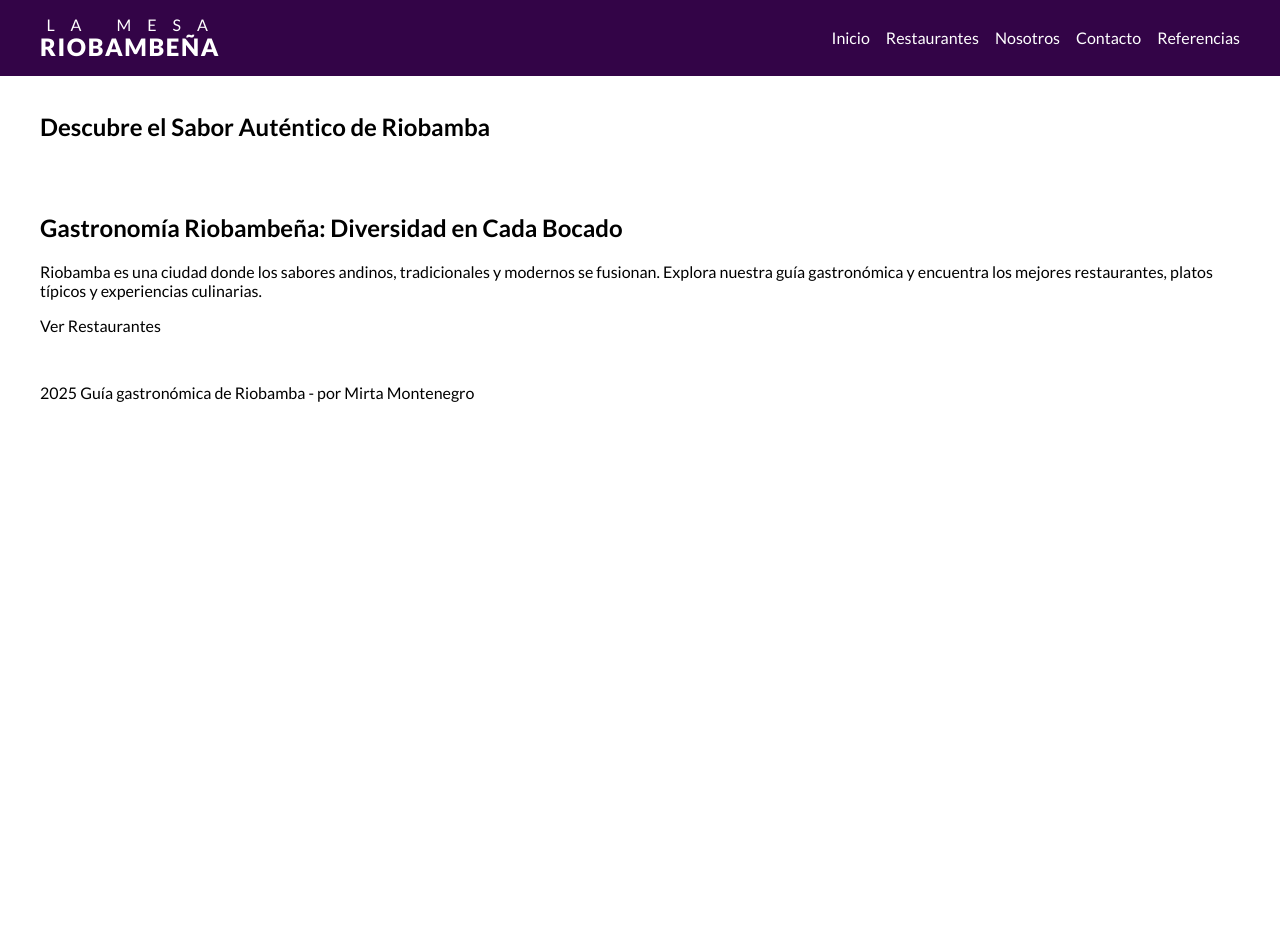
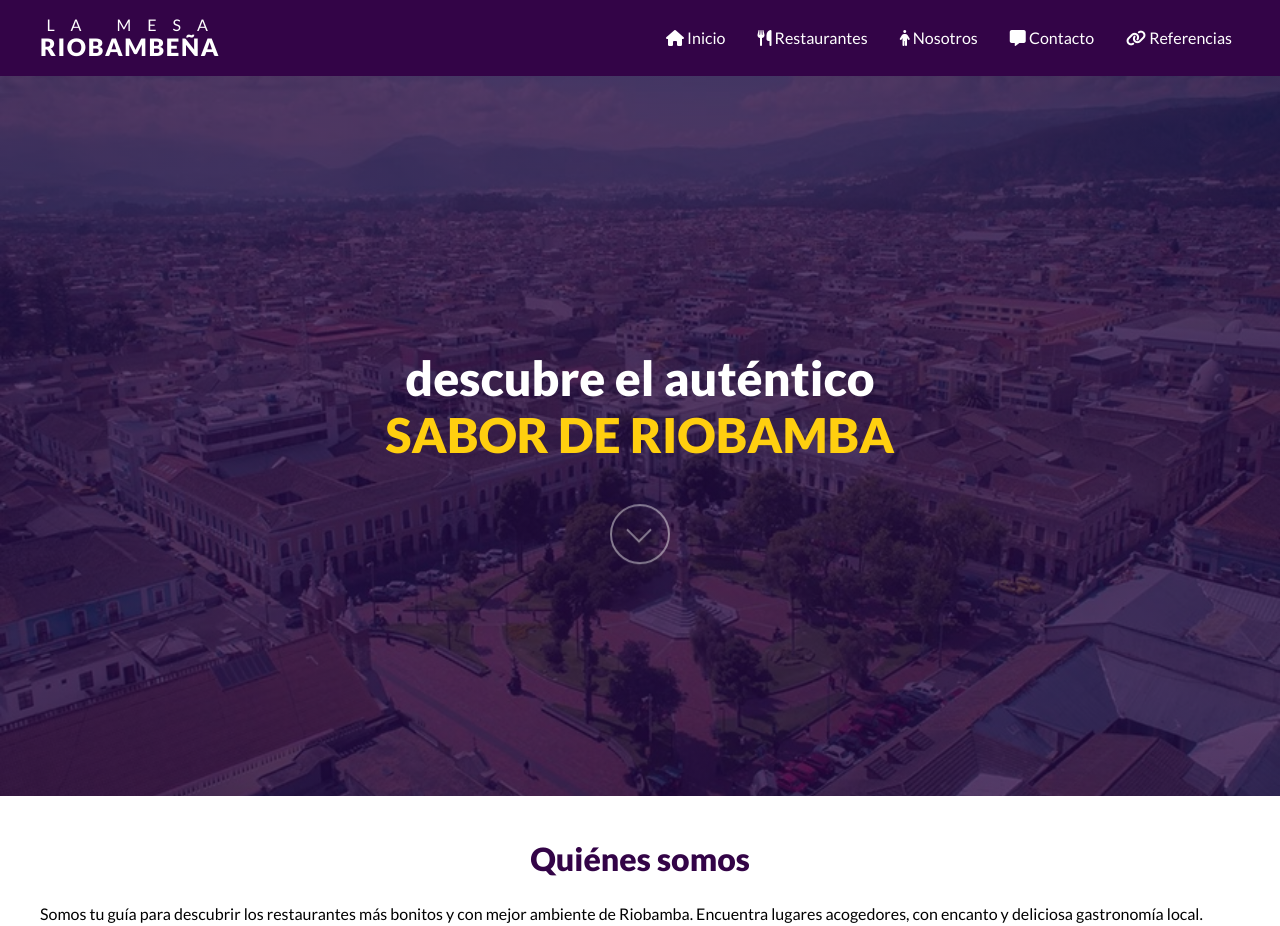
Before and after one commit to msmontenegro3/gastronomia_riobamba, a website built with Parcel: page src/index.html in a window 1280 px wide. Shown: the top 926 px of the page. Before the commit the page ends 800 px from the top, so only its background shows below. Built offline with nearby package versions, Linux system fonts and the light colour scheme.

Commit message:
Index almost done

```diff
--- a/src/index.html
+++ b/src/index.html
@@ -8,15 +8,19 @@
 <body>
     <include src="src/layouts/header.html"></include><!-- header -->
 
-    <section class="hero container">
-        <h1>Descubre el Sabor Auténtico de Riobamba</h1>
+    <section class="hero">
+        <div class="hero__text container">
+            <h1>descubre el auténtico </br><span class="hero__text-element">SABOR DE RIOBAMBA</span></h1>
+
+            <div class="scroll-icon"></div>
+        </div>
     </section><!-- fin section -->
 
-    <main class="container">
+    <main>
 
-        <article>
-            <h2>Gastronomía Riobambeña: Diversidad en Cada Bocado</h2>
-            <p>Riobamba es una ciudad donde los sabores andinos, tradicionales y modernos se fusionan. Explora nuestra guía gastronómica y encuentra los mejores restaurantes, platos típicos y experiencias culinarias.</p>
+        <article id="nosotros" class="container">
+            <h2>Quiénes somos</h2>
+            <p>Somos tu guía para descubrir los restaurantes más bonitos y con mejor ambiente de Riobamba. Encuentra lugares acogedores, con encanto y deliciosa gastronomía local.</p>
 
             <a href="">Ver Restaurantes</a>
         </article><!-- fin article -->
--- a/src/layouts/footer.html
+++ b/src/layouts/footer.html
@@ -1,3 +1,3 @@
-<footer class="container">
+<footer class="footer container">
     <p>2025 Guía gastronómica de Riobamba - por Mirta Montenegro</p>
 </footer>
--- a/src/layouts/header.html
+++ b/src/layouts/header.html
@@ -9,13 +9,13 @@
             <i class="fa-solid fa-bars header__hamburger-icon"></i>
         </button>
 
-        <nav class="header__nav active">
+        <nav class="header__nav">
             <ul class="header__nav-list">
-                <li><a href="./index.html">Inicio</a></li>
-                <li><a href="./categoria.html">Restaurantes</a></li>
-                <li><a href="#">Nosotros</a></li>
-                <li><a href="#">Contacto</a></li>
-                <li><a href="./enlaces.html">Referencias</a></li>
+                <li><a href="./index.html"><i class="fa-solid fa-house"></i> Inicio</a></li>
+                <li><a href="./categoria.html"><i class="fa-solid fa-utensils"></i> Restaurantes</a></li>
+                <li><a href="#nosotros"><i class="fa-solid fa-person"></i> Nosotros</a></li>
+                <li><a href="#"><i class="fa-solid fa-message"></i> Contacto</a></li>
+                <li><a href="./enlaces.html"><i class="fa-solid fa-link"></i> Referencias</a></li>
             </ul>
         </nav>
     </div>
--- a/src/scripts/app.js
+++ b/src/scripts/app.js
@@ -1,12 +1,9 @@
 import '../styles/main.scss';
 
-
-/* MENU */
-
-const hamburguerButton = document.querySelector('.header__hamburger');
+const hamburgerButton = document.querySelector('.header__hamburger');
 const nav = document.querySelector('.header__nav');
 
-hamburguerButton.addEventListener('click', () => {
-    hamburguerButton.classList.toggle('active');
-    nav.classList.toggle('active');
+hamburgerButton.addEventListener('click', () => {
+    const isOpen = nav.classList.toggle('active');
+    hamburgerButton.setAttribute('aria-expanded', isOpen);
 });
--- a/src/styles/base/_typography.scss
+++ b/src/styles/base/_typography.scss
@@ -33,11 +33,30 @@ body{
 }
 
 /*------------------------------------*\
+  TITLES
+\*------------------------------------*/
+
+h2{
+    font-size: 2rem;
+    font-weight: 900;
+    text-align: center;
+    color: $morado-principal;
+}
+
+/*------------------------------------*\
   LINKS
 \*------------------------------------*/
 
-a:hover {
-    color: red;
+a{
+    transition: all .2s;
+}
 
+nav a {
+    padding: .5rem;
+}
+
+nav a:hover {
+    color: $amarillo;
+    background-color: darken($morado-principal, 5%);
     border-bottom: solid 1px;
 }
--- a/src/styles/base/_variables.scss
+++ b/src/styles/base/_variables.scss
@@ -3,6 +3,8 @@
 \*------------------------------------*/
 
 $morado-principal: #330447;
+$morado-claro: #F1AFEE;
+$amarillo: #FFCF0F;
 
 
 /*------------------------------------*\
--- /dev/null
+++ b/src/styles/layout/_footer.scss
@@ -0,0 +1,3 @@
+.footer {
+    text-align: center;
+}
--- a/src/styles/layout/_header.scss
+++ b/src/styles/layout/_header.scss
@@ -3,13 +3,17 @@
 header {
     background-color: $morado-principal;
     color: #fff;
+
+    position: sticky;
+    top: 0;
+    z-index: 1000;
 }
 
 .header {
 
     display: flex;
-    flex-direction: row;
-    flex-flow: row nowrap;
+    flex-direction: column;
+    flex-flow: column nowrap;
     justify-content: space-between;
     align-items: center;
     gap: 1rem;
@@ -23,17 +27,17 @@ header {
         }
     }
 
-    /* display: flex;
-    flex-flow: row wrap;
-    justify-content: space-between;
-    align-items: center;
+    &__nav{
+        display: none;
 
-    &__nav-list{
-        display: flex;
-        flex-flow: row nowrap;
-        justify-content: center;
-        gap: .5rem;
-    } */
+        @include m.breakpoint(medium){
+            display: block;
+        }
+    }
+
+    & .active{
+        display: block;
+    }
 
     &__nav-list{
 
@@ -41,20 +45,10 @@ header {
         flex-direction: column;
         align-items: center;
         gap: 1rem;
-
         @include m.breakpoint(medium){
             flex-direction: row;
         }
     }
-
-    &__nav{
-        display: none;
-    }
-
-    & .active{
-        display: block;
-    }
-
 
     @include m.breakpoint(medium){
         flex-direction: row;
--- a/src/styles/main.scss
+++ b/src/styles/main.scss
@@ -7,9 +7,15 @@
 // layout
 @import "layout/containers";
 @import "layout/header";
+@import "layout/footer";
 
 // modules
 @import "modules/buttons";
+@import "modules/animations";
+
+// pages
+@import "pages/index";
+
 
 
 // dependencies
--- /dev/null
+++ b/src/styles/modules/_animations.scss
@@ -0,0 +1,32 @@
+.scroll-icon {
+	width: 60px;
+	height: 60px;
+	border: 2px solid #ffffff71;
+	border-radius: 50%;
+	position: relative;
+	animation: down 1.5s infinite;
+	-webkit-animation: down 1.5s infinite;
+	&::before {
+		content: '';
+		position: absolute;
+		top: 15px;
+		left: 18px;
+		width: 18px;
+		height: 18px;
+		border-left: 2px solid #ffffff71;
+  	    border-bottom: 2px solid #ffffff71;
+		transform: rotate(-45deg);
+	}
+}
+
+@keyframes down {
+	0% {
+		transform: translate(0);
+	}
+	20% {
+		transform: translateY(15px);
+	}
+	40% {
+		transform: translate(0);
+	}
+}
--- /dev/null
+++ b/src/styles/pages/_index.scss
@@ -0,0 +1,28 @@
+.hero {
+    background-image: linear-gradient(rgba(36, 7, 67, 0.739), rgba(36, 7, 67, 0.739)), url('/src/img/background.jpg');
+    background-position: center;
+    background-repeat: no-repeat;
+    background-size: cover;
+    height: calc(100vh - 80px);
+
+    display: flex;
+    justify-content: center;
+    align-items: center;
+
+    h1{
+        color: #fff;
+        font-size: 3rem;
+        text-align: center;
+        font-weight: 900;
+    }
+
+    &__text{
+        display: flex;
+        flex-direction: column;
+        align-items: center;
+    }
+
+    &__text-element{
+        color: $amarillo;
+    }
+}
```
Also changed, not shown: src/img/background.jpg (added).
